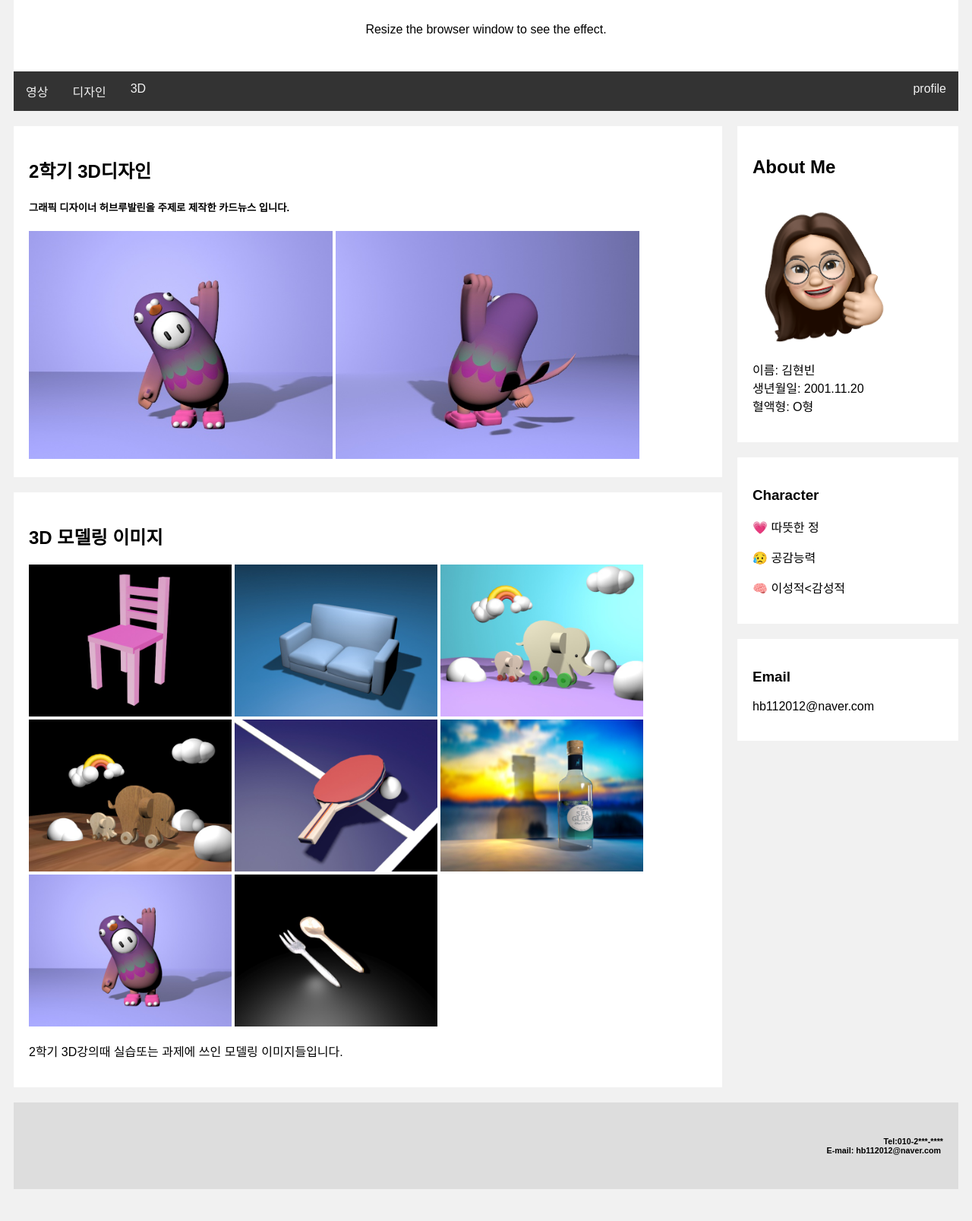
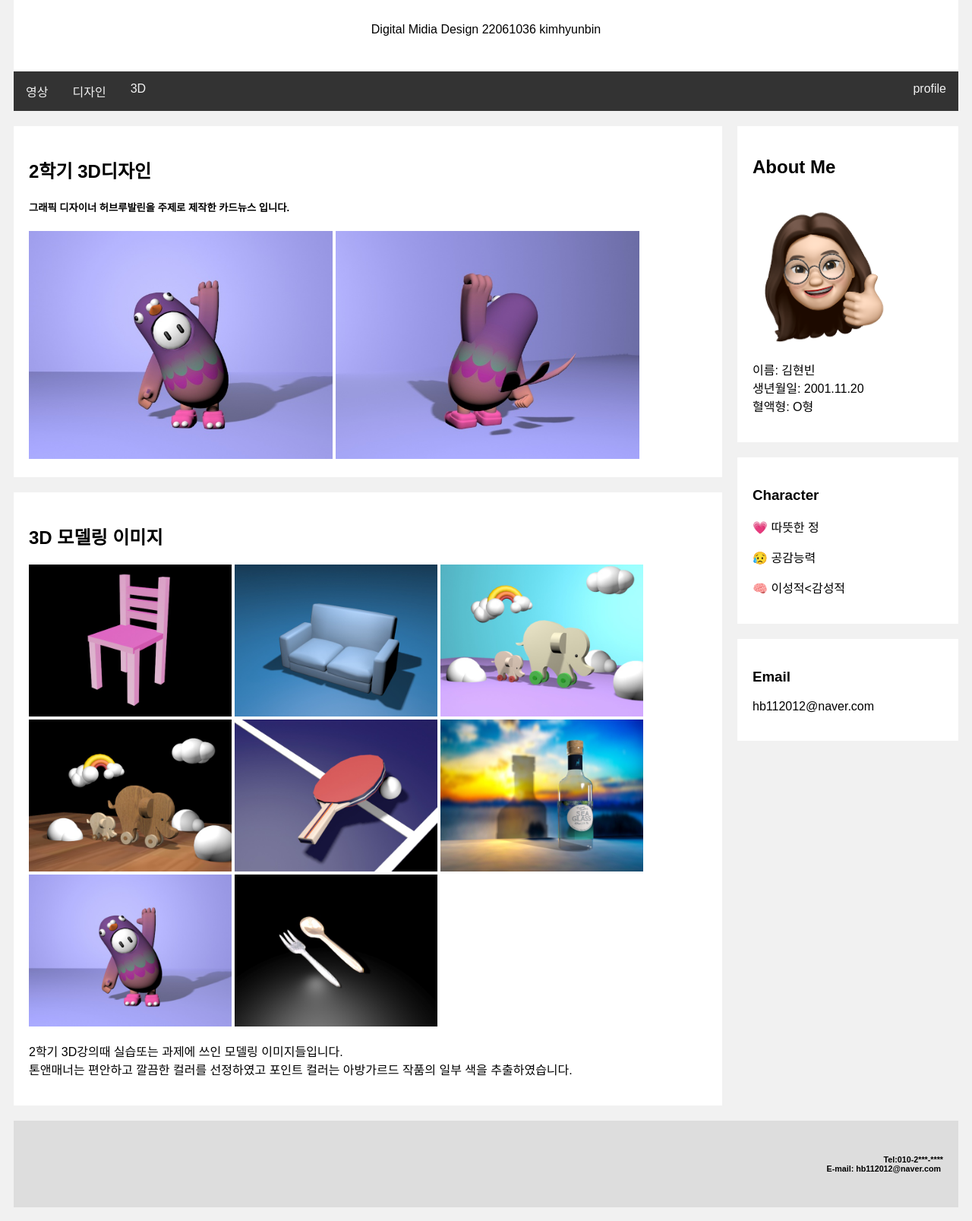
Before and after one commit to hyunbinee/hyunbinee, a plain HTML site: page index3.html in a window 1280 px wide. Shown: the part 143-1750 px from the top of the page at 76% size. Before the commit the page ends 1726 px from the top, so only its background shows below. Drawn offline with Linux system fonts and the light colour scheme.

Commit message:
Update index3.html

```diff
--- a/index3.html
+++ b/index3.html
@@ -1,4 +1,4 @@
-<!DOCTYPE html>
+<!DOCTYPE html><!--22061036김현빈-->
 <html lang="en" dir="ltr">
   <head>
     <meta charset="utf-8">
@@ -98,7 +98,7 @@
   <body>
     <div class="header">
       <h1>My website</h1>
-      <p>Resize the browser window to see the effect. </p>
+      <p>Digital Midia Design 22061036 kimhyunbin</p>
     </div>
     <div class="topnav">
       <a href="index1.html">영상</a>
@@ -130,7 +130,7 @@
             <img src='./img/3d-8.jpg' style="height:200px;">
 
               <p>2학기 3D강의때 실습또는 과제에 쓰인 모델링 이미지들입니다.<br>
-
+                톤앤매너는 편안하고 깔끔한 컬러를 선정하였고 포인트 컬러는 아방가르드 작품의 일부 색을 추출하였습니다.</p>
 
             </div>
           </div>
```
